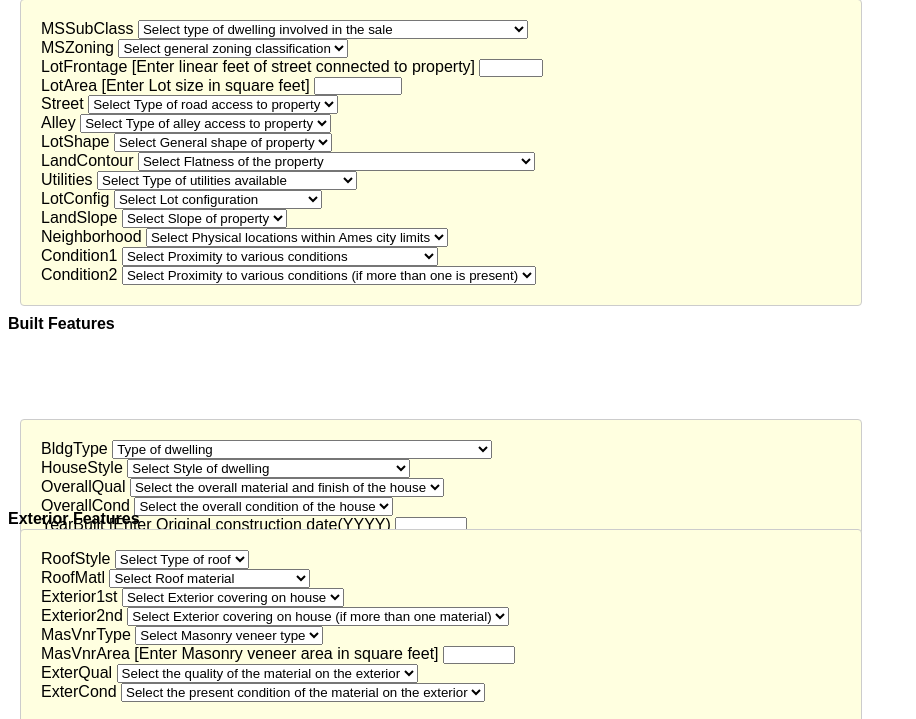
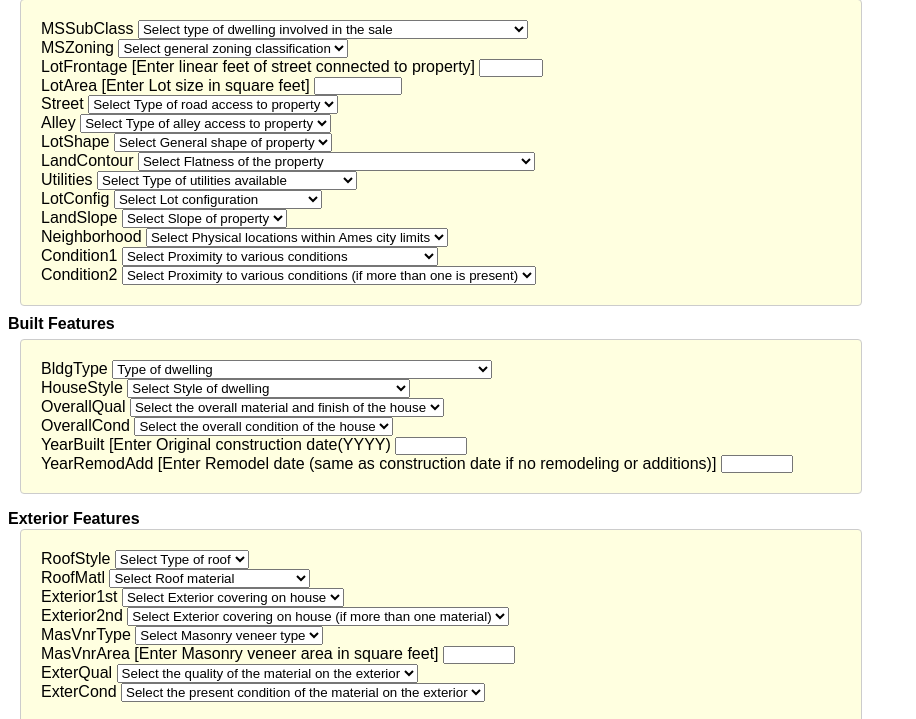
Before and after one commit to SiddharthSunilPatil/house_price_advanced_regression, a Flask app: page /predict_data in a window 1280 px wide. Shown: the part 81-800 px from the top of the page, without its empty margins (0-916 px from the left). Run offline with Flask 3, Linux system fonts and the light colour scheme.

Commit message:
Updated style_home.css

```diff
--- a/static/style_home.css
+++ b/static/style_home.css
@@ -16,7 +16,7 @@ body {
   .form-box_built_features {
     max-width: 800px;
     position: absolute ;
-    top: 500px;
+    top: 420px;
     left: 20px;
     background-color: #FFFFE0;
     padding: 20px;
```
